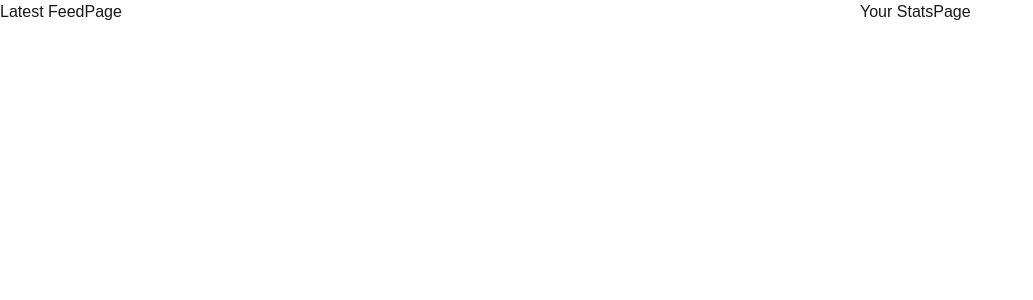
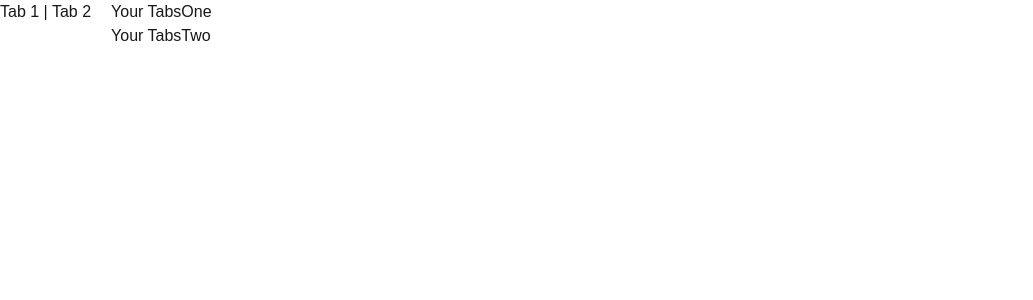
Before and after one commit to Aakarshit07/react-practice-learn, a Next.js app in the folder NextJs/03_module/: page /dashboard-main in a window 1280 px wide. Shown: the top 300 px of the page, without its empty margins (0-1033 px from the left). Built offline with nearby package versions, Linux system fonts and the light colour scheme.

Commit message:
add default route and custom 404 page

```diff
--- /dev/null
+++ b/NextJs/03_module/app/dashboard-main/@tab1/default.tsx
@@ -0,0 +1,11 @@
+import React from "react";
+
+function TabsOne() {
+  return (
+    <div>
+      <h2>Your Default TabsOne</h2>
+    </div>
+  );
+}
+
+export default TabsOne;
--- /dev/null
+++ b/NextJs/03_module/app/dashboard-main/@tab1/page.tsx
@@ -0,0 +1,11 @@
+import React from "react";
+
+function TabsOne() {
+  return (
+    <div>
+      <h2>Your TabsOne</h2>
+    </div>
+  );
+}
+
+export default TabsOne;
--- /dev/null
+++ b/NextJs/03_module/app/dashboard-main/@tab1/tab1/page.tsx
@@ -0,0 +1,11 @@
+import React from "react";
+
+function TabsOnePage() {
+  return (
+    <div>
+      <h2>Your TabsOnePage</h2>
+    </div>
+  );
+}
+
+export default TabsOnePage;
--- /dev/null
+++ b/NextJs/03_module/app/dashboard-main/@tab2/default.tsx
@@ -0,0 +1,11 @@
+import React from "react";
+
+function TabsTwo() {
+  return (
+    <div>
+      <h2>Your Default TabsTwo</h2>
+    </div>
+  );
+}
+
+export default TabsTwo;
--- /dev/null
+++ b/NextJs/03_module/app/dashboard-main/@tab2/page.tsx
@@ -0,0 +1,11 @@
+import React from "react";
+
+function TabsTwo() {
+  return (
+    <div>
+      <h2>Your TabsTwo</h2>
+    </div>
+  );
+}
+
+export default TabsTwo;
--- /dev/null
+++ b/NextJs/03_module/app/dashboard-main/@tab2/tab2/page.tsx
@@ -0,0 +1,11 @@
+import React from "react";
+
+function TabsTwoPage() {
+  return (
+    <div>
+      <h2>Your TabsTwoPage</h2>
+    </div>
+  );
+}
+
+export default TabsTwoPage;
--- a/NextJs/03_module/app/dashboard-main/layout.tsx
+++ b/NextJs/03_module/app/dashboard-main/layout.tsx
@@ -1,10 +1,15 @@
-import React from "react";
+import Link from "next/link";
 
-const DashboardmainLayout = ({ feed, stats }: any) => {
+const DashboardmainLayout = ({ tab1, tab2 }: any) => {
   return (
     <div className="flex gap-5">
-      <div className="flex-2">{feed}</div>
-      <div className="flex-1">{stats}</div>
+      <nav className="mb-3">
+        <Link href={"/dashboard-main/tab1"}>Tab 1</Link>
+        {" | "} <Link href={"/dashboard-main/tab2"}>Tab 2</Link>
+      </nav>
+      <div>
+        {tab1} {tab2}
+      </div>
     </div>
   );
 };
--- a/NextJs/03_module/app/dashboard-main/page.tsx
+++ b/NextJs/03_module/app/dashboard-main/page.tsx
@@ -3,7 +3,7 @@ export default function DashboardMainPage() {
     <div className="flex flex-col items-center justify-center gap-4">
       <h1 className="text-3xl font-semibold">Dashboard Main Page</h1>
       <div className="border-2 border-blue-300 p-4 rounded-md">
-        hii workder full
+        <p>This is the main dashboard page content.</p>
       </div>
     </div>
   );
--- /dev/null
+++ b/NextJs/03_module/app/not-found.tsx
@@ -0,0 +1,19 @@
+import Link from "next/link";
+import Image from "next/image";
+
+export default function NotFoundPage() {
+  return (
+    <div className="flex flex-col min-h-screen items-center justify-center bg-zinc-50 font-sans dark:bg-amber-500">
+      <Image src="/404.svg" alt="404 page not found" width={360} height={360} />
+      <p className="text-2xl text-gray-600 my-8">
+        Sorry, the page you are looking for does not exist.
+      </p>
+      <Link
+        href="/"
+        className="px-4 py-2 text-lg font-bold text-white bg-blue-500 rounded-lg hover:bg-blue-700"
+      >
+        Try Again
+      </Link>
+    </div>
+  );
+}
```
Also changed, not shown: NextJs/03_module/public/404.svg (added).
